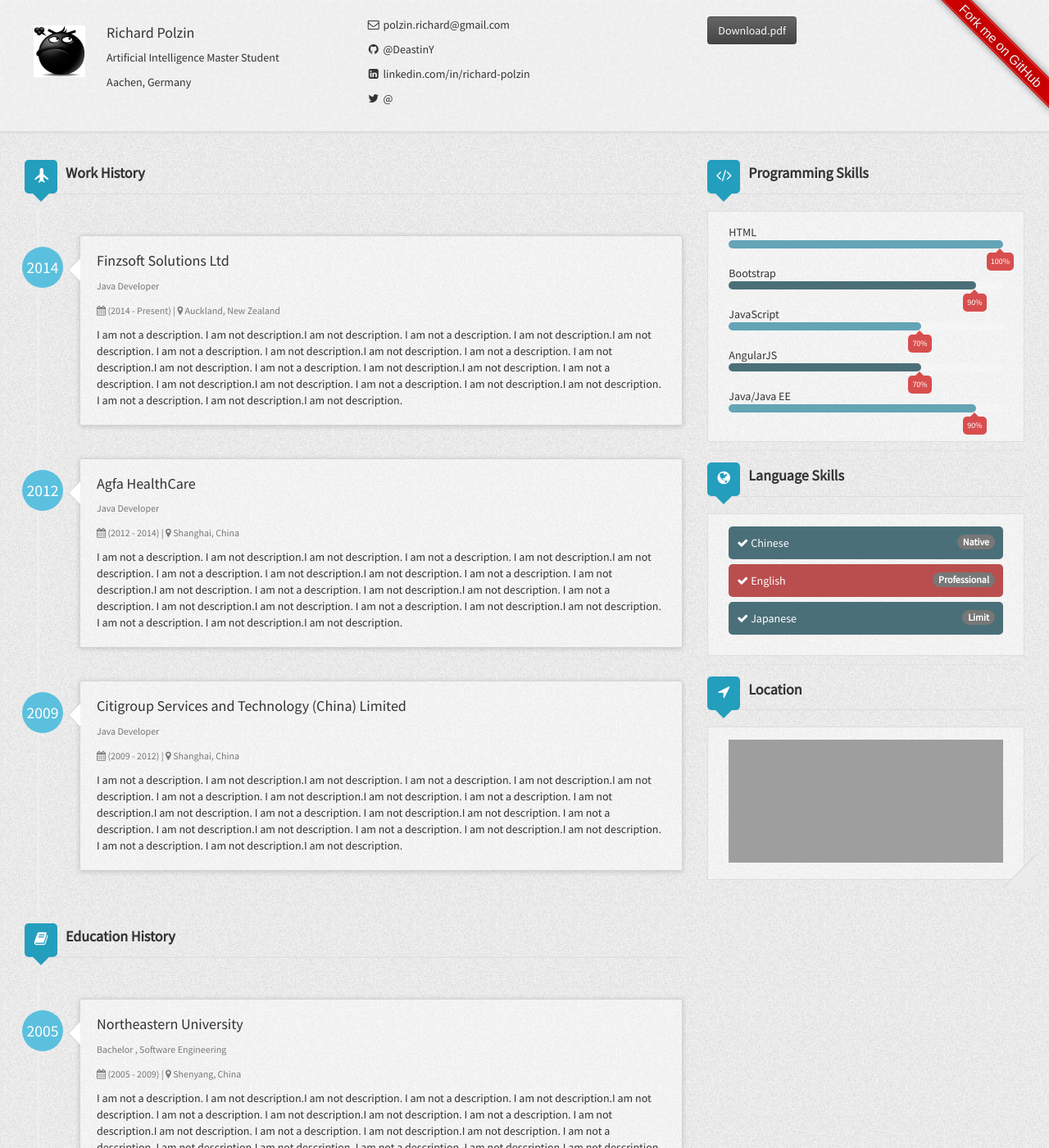
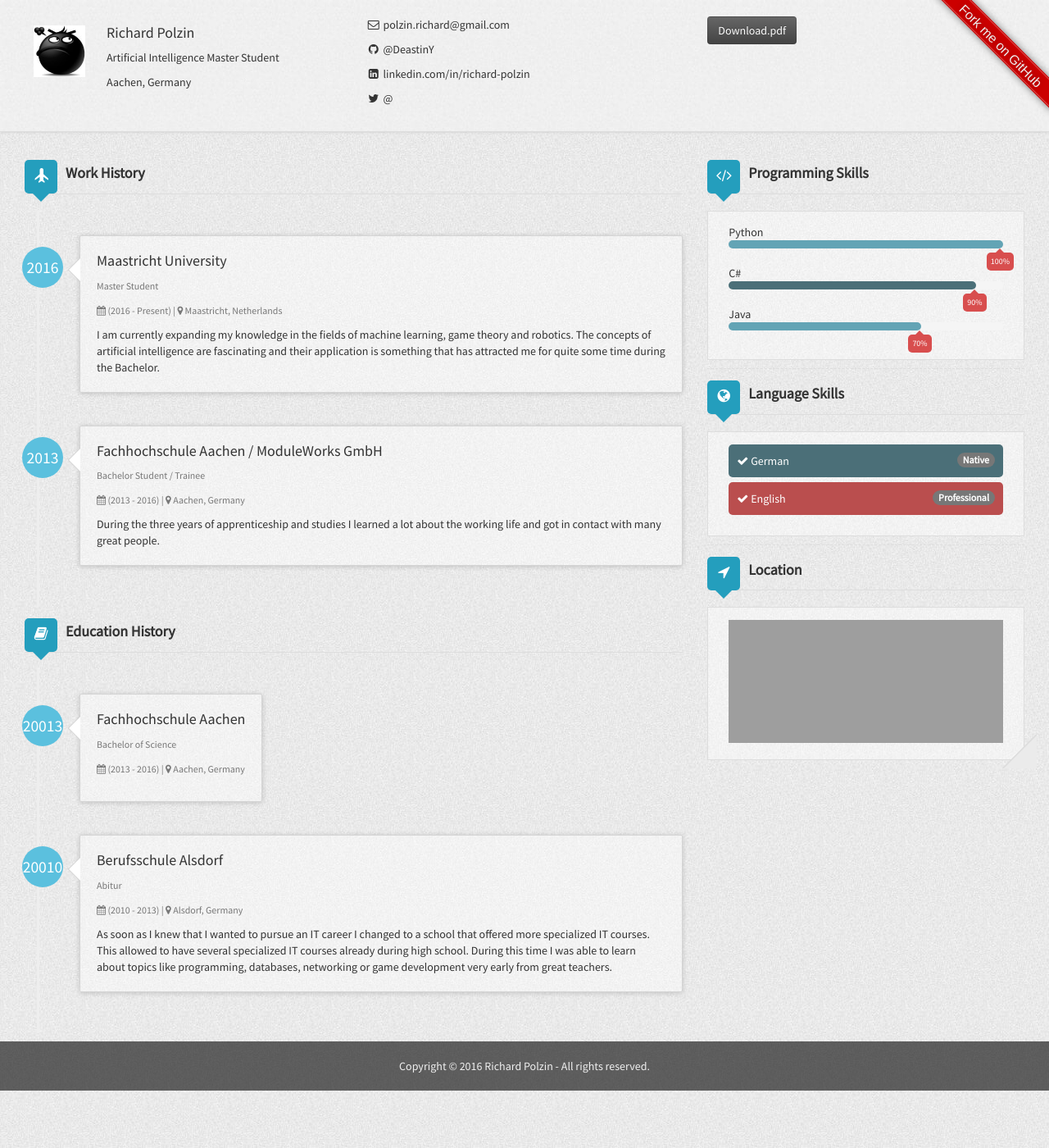
Before and after one commit to DeastinY/personal-website, a Jekyll site: the page built from index.html, in a window 1280 px wide and 1400 px high. Shown: the whole window at 82% size. Built offline with Jekyll 4.4.1, drawn with Linux system fonts in a browser that asks for light colours; nearby versions of some CDN libraries; some of the changed text lies outside the part shown; grey boxes are pictures that could not be loaded.

Commit message:
added history

```diff
--- a/_config.yml
+++ b/_config.yml
@@ -22,63 +22,56 @@ author:
   weibo:
   github: DeastinY
   linkedin: richard-polzin
+  twitter:
   gavatar: /resumecard/assets/img/avatar.JPG
   stackoverflow:
 #  stackoverflow: 4582127
   workHistory:
     - work1:
-      company: Finzsoft Solutions Ltd
-      location: Auckland, New Zealand
-      title: Java Developer
-      started: 2014
-      duration: (2014 - Present)
-      description: I am not a description. I am not description.I am not description. I am not a description. I am not description.I am not description. I am not a description. I am not description.I am not description. I am not a description. I am not description.I am not description. I am not a description. I am not description.I am not description. I am not a description. I am not description.I am not description. I am not a description. I am not description.I am not description. I am not a description. I am not description.I am not description.
+      company: Maastricht University
+      location: Maastricht, Netherlands
+      title: Master Student
+      started: 2016
+      duration: (2016 - Present)
+      description: I am currently expanding my knowledge in the fields of machine learning, game theory and robotics. The concepts of artificial intelligence are fascinating and their application is something that has attracted me for quite some time during the Bachelor.
     - work2:
-      company: Agfa HealthCare
-      location: Shanghai, China
-      title: Java Developer
-      started: 2012
-      duration: (2012 - 2014)
-      description: I am not a description. I am not description.I am not description. I am not a description. I am not description.I am not description. I am not a description. I am not description.I am not description. I am not a description. I am not description.I am not description. I am not a description. I am not description.I am not description. I am not a description. I am not description.I am not description. I am not a description. I am not description.I am not description. I am not a description. I am not description.I am not description.
-    - work3:
-      company: Citigroup Services and Technology (China) Limited
-      location: Shanghai, China
-      title: Java Developer
-      started: 2009
-      duration: (2009 - 2012)
-      description: I am not a description. I am not description.I am not description. I am not a description. I am not description.I am not description. I am not a description. I am not description.I am not description. I am not a description. I am not description.I am not description. I am not a description. I am not description.I am not description. I am not a description. I am not description.I am not description. I am not a description. I am not description.I am not description. I am not a description. I am not description.I am not description.
+      company: Fachhochschule Aachen / ModuleWorks GmbH
+      location: Aachen, Germany
+      title: Bachelor Student / Trainee
+      started: 2013
+      duration: (2013 - 2016)
+      description: During the three years of apprenticeship and studies I learned a lot about the working life and got in contact with many great people.
   educationHistory:
     - education1:
-      organization: Northeastern University
-      location: Shenyang, China
-      degree: Bachelor
-      major: Software Engineering
-      started: 2005
-      duration: (2005 - 2009)
-      description: I am not a description. I am not description.I am not description. I am not a description. I am not description.I am not description. I am not a description. I am not description.I am not description. I am not a description. I am not description.I am not description. I am not a description. I am not description.I am not description. I am not a description. I am not description.I am not description. I am not a description. I am not description.I am not description. I am not a description. I am not description.I am not description.
+      organization: Fachhochschule Aachen
+      location: Aachen, Germany
+      degree: Bachelor of Science
+      major:
+      started: 20013
+      duration: (2013 - 2016)
+      description:
+    - education2:
+      organization: Berufsschule Alsdorf
+      location: Alsdorf, Germany
+      degree: Abitur
+      major:
+      started: 20010
+      duration: (2010 - 2013)
+      description: As soon as I knew that I wanted to pursue an IT career I changed to a school that offered more specialized IT courses. This allowed to have several specialized IT courses already during high school. During this time I was able to learn about topics like programming, databases, networking or game development very early from great teachers.
   languages:
     - language1:
-      name: Chinese
+      name: German
       proficiency: Native
     - language2:
       name: English
       proficiency: Professional
-    - language3:
-      name: Japanese
-      proficiency: Limit
   programmingSkills:
     - skill1:
-      name: HTML
+      name: Python
       percentage: 100%
     - skill2:
-      name: Bootstrap
+      name: C#
       percentage: 90%
     - skill3:
-      name: JavaScript
+      name: Java
       percentage: 70%
-    - skill4:
-      name: AngularJS
-      percentage: 70%
-    - skill5:
-      name: Java/Java EE
-      percentage: 90%
```
